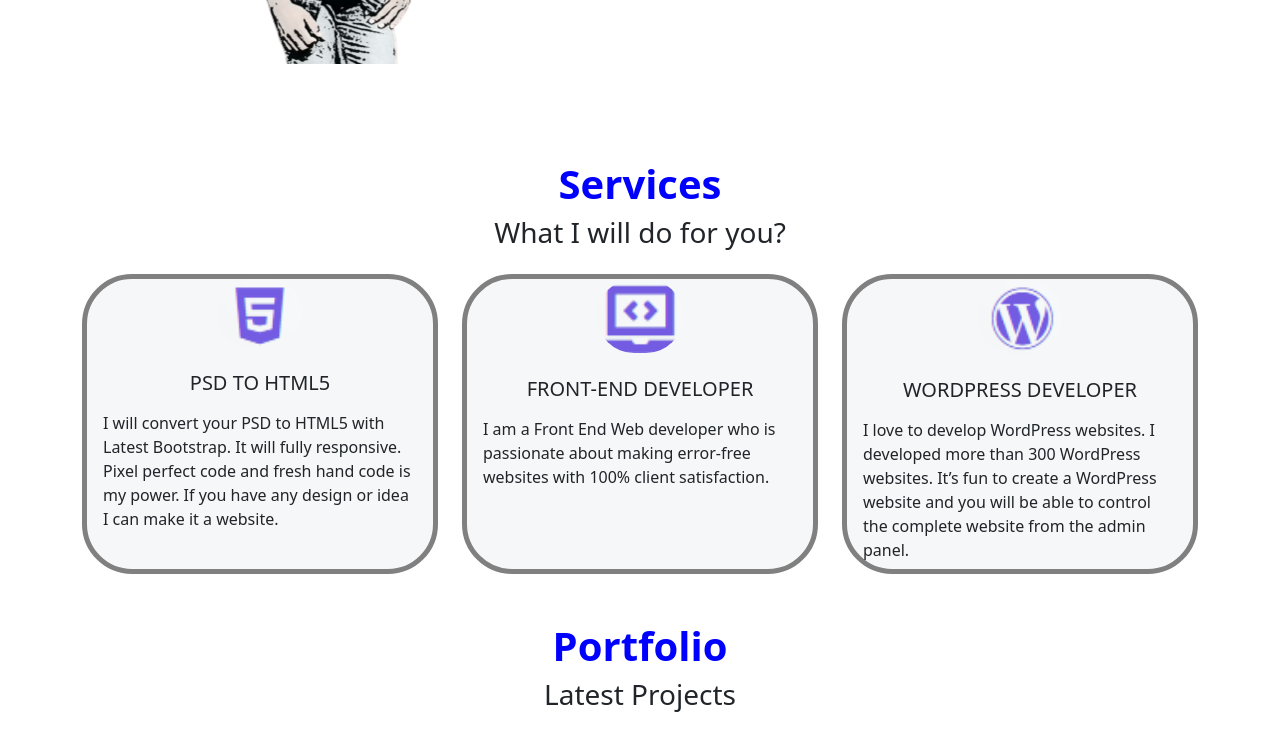
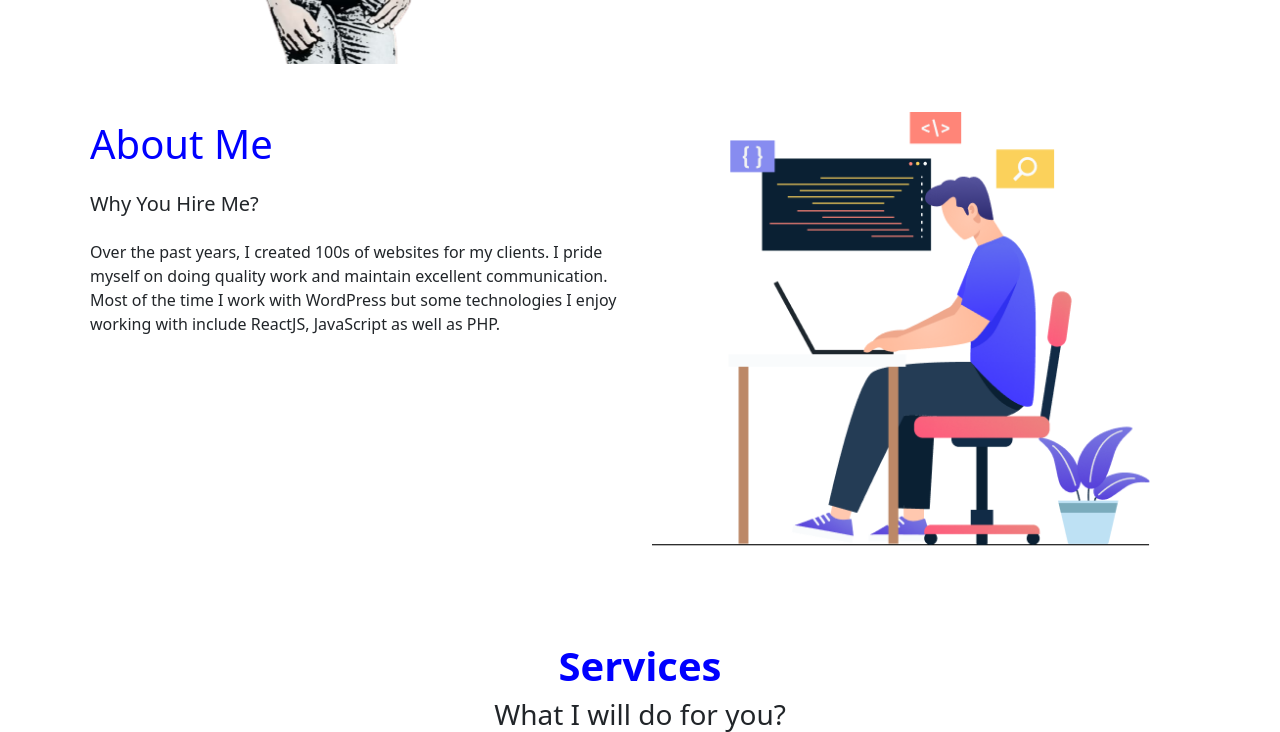
Before and after one commit to Shakib202/my-web, a plain HTML site: page index.html in a window 1280 px wide. Shown: the part 505-1237 px from the top of the page. Drawn offline with nearby package versions, Linux system fonts and the light colour scheme.

Commit message:
last commit

```diff
--- a/css/style.css
+++ b/css/style.css
@@ -34,5 +34,5 @@
 }
 .img-sizing{
   width: 20px;
-  border-radius: 25px;
+  border-radius: 50px;
 }
--- a/index.html
+++ b/index.html
@@ -15,7 +15,7 @@
   </header>
   <!-- main area -->
   <main class="container pt-5 pb-5">
-    <!-- first part -->
+    <!-- 1st part -->
     <div class="row row-cols-1 row-cols-md-2 g-4 pb-5">
       <div class="col">
         <div class="card me-5 box-none">
@@ -35,6 +35,24 @@
         </div>
       </div>
     </div>
+
+    <!-- 2nd part -->
+    <div class="row row-cols-1 row-cols-md-2 g-4 pb-5">
+      <div class="col">
+        <div class="card box-none">
+          <h1 class="card-title p-2 blue">About Me</h1>
+          <h5 class="card-title p-2">Why You Hire Me?</h5>
+          <p class="card-text p-2">Over the past years, I created 100s of websites for my clients. I pride myself on doing quality work and maintain excellent communication. Most of the time I work with WordPress but some technologies I enjoy working with include ReactJS, JavaScript as well as PHP.</p>
+
+        </div>
+      </div>
+      <div class="col">
+        <div class="card me-5 box-none">
+          <img src="img/2nd-pic.png" class="card-img-top" alt="...">
+        </div>
+      </div>
+    </div>
+
     <!-- 3rd part -->
     <h1 class="blue text-center pt-5"><strong>Services</strong></h1>
     <h3 class="text-center pb-3">What I will do for you?</h3>
```
Also changed, not shown: img/2nd-pic.png (added).
